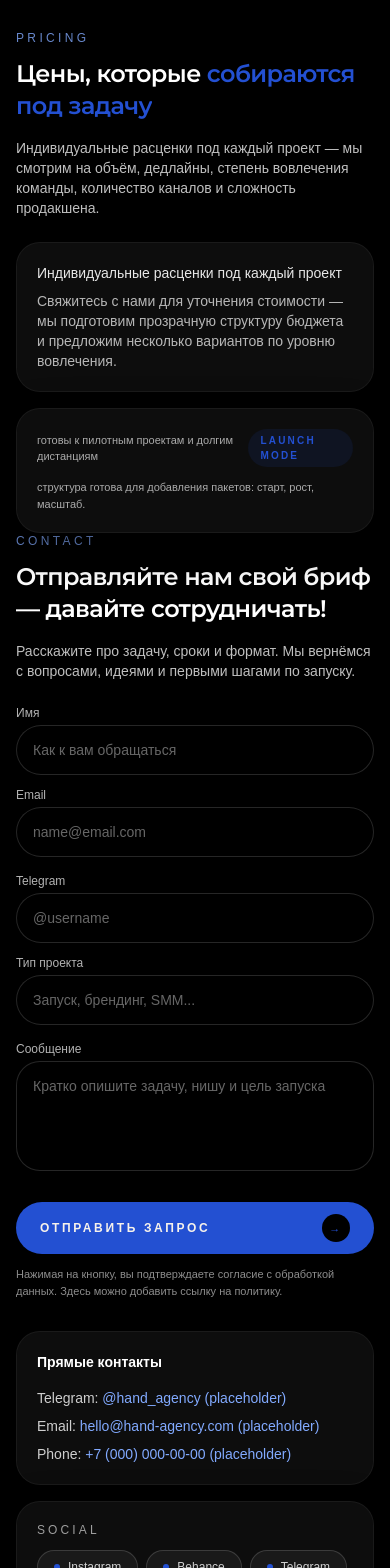
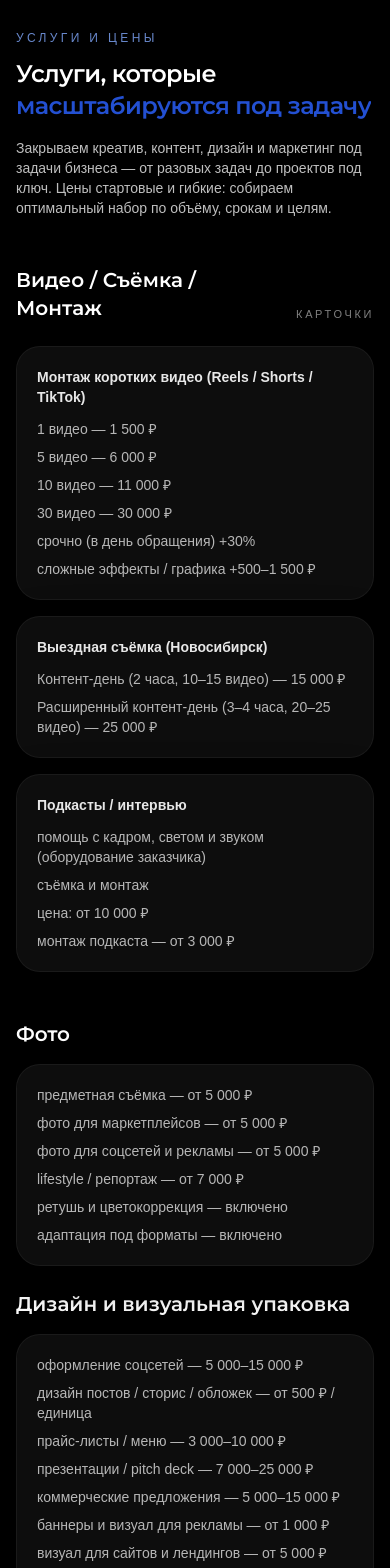
Before and after one commit to 11qq-ksa/hand-landing, a Next.js app: page / in a window 390 px wide. Shown: the part 5140-6708 px from the top of the page. Built offline with nearby package versions, Linux system fonts and the light colour scheme; a web font is replaced by a local one.

Commit message:
Prices block rebuilt

```diff
--- a/src/app/page.tsx
+++ b/src/app/page.tsx
@@ -432,53 +432,179 @@ export default function Page() {
           aria-labelledby="pricing-title"
           className="section-padding py-18 md:py-24 bg-black"
         >
-          <div className="max-width">
+          <div className="max-width space-y-12">
             <motion.div
               initial={{ opacity: 0, y: 40 }}
               animate={pricingVisible ? { opacity: 1, y: 0 } : {}}
               transition={{ duration: 0.6, ease: "easeOut" }}
-              className="grid gap-6 md:grid-cols-[minmax(0,1.1fr)_minmax(0,1fr)] items-start"
+              className="space-y-6"
             >
               <div>
                 <p className="text-xs uppercase tracking-[0.28em] text-hand-blueLight/80 mb-3">
-                  pricing
+                  услуги и цены
                 </p>
                 <h2
                   id="pricing-title"
                   className="text-2xl sm:text-3xl md:text-4xl font-display font-semibold tracking-tight mb-4"
                 >
-                  Цены, которые{" "}
+                  Услуги, которые{" "}
                   <span className="bg-gradient-to-r from-hand-red to-hand-blueDeep bg-clip-text text-transparent">
-                    собираются под задачу
+                    масштабируются под задачу
                   </span>
                 </h2>
-                <p className="text-sm sm:text-base text-white/75 max-w-xl">
-                  Индивидуальные расценки под каждый проект — мы смотрим на объём, дедлайны, степень
-                  вовлечения команды, количество каналов и сложность продакшена.
+                <p className="text-sm sm:text-base text-white/75 max-w-3xl">
+                  Закрываем креатив, контент, дизайн и маркетинг под задачи бизнеса — от разовых
+                  задач до проектов под ключ. Цены стартовые и гибкие: собираем оптимальный набор по
+                  объёму, срокам и целям.
                 </p>
               </div>
+            </motion.div>
 
-              <div className="space-y-4">
+            <div className="space-y-6">
+              <div className="flex items-end justify-between gap-4">
+                <h3 className="text-xl sm:text-2xl font-display font-semibold">Видео / Съёмка / Монтаж</h3>
+                <span className="text-[11px] uppercase tracking-[0.24em] text-white/50">карточки</span>
+              </div>
+              <div className="grid gap-4 md:grid-cols-3">
                 <div className="glass-panel rounded-3xl p-5 sm:p-6">
-                  <p className="text-sm sm:text-base font-medium text-white/90 mb-2">
-                    Индивидуальные расценки под каждый проект
+                  <p className="text-sm sm:text-base font-semibold text-white/90 mb-3">
+                    Монтаж коротких видео (Reels / Shorts / TikTok)
                   </p>
-                  <p className="text-sm text-white/70">
-                    Свяжитесь с нами для уточнения стоимости — мы подготовим прозрачную структуру бюджета
-                    и предложим несколько вариантов по уровню вовлечения.
+                  <ul className="space-y-2 text-sm text-white/70">
+                    <li>1 видео — 1 500 ₽</li>
+                    <li>5 видео — 6 000 ₽</li>
+                    <li>10 видео — 11 000 ₽</li>
+                    <li>30 видео — 30 000 ₽</li>
+                    <li>срочно (в день обращения) +30%</li>
+                    <li>сложные эффекты / графика +500–1 500 ₽</li>
+                  </ul>
+                </div>
+                <div className="glass-panel rounded-3xl p-5 sm:p-6">
+                  <p className="text-sm sm:text-base font-semibold text-white/90 mb-3">
+                    Выездная съёмка (Новосибирск)
                   </p>
+                  <ul className="space-y-2 text-sm text-white/70">
+                    <li>Контент-день (2 часа, 10–15 видео) — 15 000 ₽</li>
+                    <li>Расширенный контент-день (3–4 часа, 20–25 видео) — 25 000 ₽</li>
+                  </ul>
                 </div>
-                <div className="glass-panel rounded-3xl p-5 sm:p-6 flex flex-col gap-3 text-[11px] text-white/65">
-                  <div className="flex items-center justify-between">
-                    <span>готовы к пилотным проектам и долгим дистанциям</span>
-                    <span className="inline-flex items-center gap-1 rounded-full bg-hand-red/10 px-3 py-1 text-[10px] font-semibold uppercase tracking-[0.22em] text-hand-red">
-                      launch mode
-                    </span>
-                  </div>
-                  <span>структура готова для добавления пакетов: старт, рост, масштаб.</span>
+                <div className="glass-panel rounded-3xl p-5 sm:p-6">
+                  <p className="text-sm sm:text-base font-semibold text-white/90 mb-3">
+                    Подкасты / интервью
+                  </p>
+                  <ul className="space-y-2 text-sm text-white/70">
+                    <li>помощь с кадром, светом и звуком (оборудование заказчика)</li>
+                    <li>съёмка и монтаж</li>
+                    <li>цена: от 10 000 ₽</li>
+                    <li>монтаж подкаста — от 3 000 ₽</li>
+                  </ul>
                 </div>
               </div>
-            </motion.div>
+            </div>
+
+            <div className="grid gap-6 lg:grid-cols-[minmax(0,1.1fr)_minmax(0,0.9fr)]">
+              <div className="space-y-4">
+                <h3 className="text-xl sm:text-2xl font-display font-semibold">Фото</h3>
+                <div className="glass-panel rounded-3xl p-5 sm:p-6">
+                  <ul className="space-y-2 text-sm text-white/70">
+                    <li>предметная съёмка — от 5 000 ₽</li>
+                    <li>фото для маркетплейсов — от 5 000 ₽</li>
+                    <li>фото для соцсетей и рекламы — от 5 000 ₽</li>
+                    <li>lifestyle / репортаж — от 7 000 ₽</li>
+                    <li>ретушь и цветокоррекция — включено</li>
+                    <li>адаптация под форматы — включено</li>
+                  </ul>
+                </div>
+              </div>
+              <div className="space-y-4">
+                <h3 className="text-xl sm:text-2xl font-display font-semibold">Дизайн и визуальная упаковка</h3>
+                <div className="glass-panel rounded-3xl p-5 sm:p-6">
+                  <ul className="space-y-2 text-sm text-white/70">
+                    <li>оформление соцсетей — 5 000–15 000 ₽</li>
+                    <li>дизайн постов / сторис / обложек — от 500 ₽ / единица</li>
+                    <li>прайс-листы / меню — 3 000–10 000 ₽</li>
+                    <li>презентации / pitch deck — 7 000–25 000 ₽</li>
+                    <li>коммерческие предложения — 5 000–15 000 ₽</li>
+                    <li>баннеры и визуал для рекламы — от 1 000 ₽</li>
+                    <li>визуал для сайтов и лендингов — от 5 000 ₽</li>
+                    <li>базовая айдентика (мини бренд-пак) — 15 000–30 000 ₽</li>
+                  </ul>
+                </div>
+              </div>
+            </div>
+
+            <div className="grid gap-6 lg:grid-cols-2">
+              <div className="space-y-4">
+                <h3 className="text-xl sm:text-2xl font-display font-semibold">Тексты и контент</h3>
+                <div className="glass-panel rounded-3xl p-5 sm:p-6">
+                  <ul className="space-y-2 text-sm text-white/70">
+                    <li>тексты для соцсетей — от 3 000 ₽</li>
+                    <li>сценарии Reels / видео — 2 000 ₽</li>
+                    <li>продающие описания — 3 000–7 000 ₽</li>
+                    <li>тексты для сайтов / лендингов — 7 000–25 000 ₽</li>
+                    <li>тексты для маркетплейсов — от 3 000 ₽</li>
+                    <li>ресерч + написание контента — от 5 000 ₽</li>
+                    <li>редактура и улучшение текстов — от 2 000 ₽</li>
+                  </ul>
+                </div>
+              </div>
+              <div className="space-y-4">
+                <h3 className="text-xl sm:text-2xl font-display font-semibold">Креатив и маркетинг</h3>
+                <div className="glass-panel rounded-3xl p-5 sm:p-6">
+                  <ul className="space-y-2 text-sm text-white/70">
+                    <li>генерация идей и креативных концепций — от 5 000 ₽</li>
+                    <li>контент-стратегия — 10 000–30 000 ₽</li>
+                    <li>идеи для запусков и рекламных кампаний — от 7 000 ₽</li>
+                    <li>анализ конкурентов — от 5 000 ₽</li>
+                    <li>консультация (60 минут) — 5 000 ₽</li>
+                  </ul>
+                </div>
+              </div>
+            </div>
+
+            <div className="space-y-4">
+              <h3 className="text-xl sm:text-2xl font-display font-semibold">Пакеты и проекты под ключ</h3>
+              <div className="grid gap-4 md:grid-cols-2">
+                <div className="glass-panel rounded-3xl p-5 sm:p-6">
+                  <p className="text-sm sm:text-base font-semibold text-white/90 mb-2">
+                    Месячный контент + упаковка
+                  </p>
+                  <p className="text-sm text-white/70 mb-3">Видео + дизайн + тексты</p>
+                  <p className="text-sm text-white/85">Цена: 50 000–80 000 ₽</p>
+                </div>
+                <div className="glass-panel rounded-3xl p-5 sm:p-6">
+                  <p className="text-sm sm:text-base font-semibold text-white/90 mb-2">
+                    Контент + маркетинг + рост
+                  </p>
+                  <ul className="space-y-1 text-sm text-white/70 mb-3">
+                    <li>стратегия</li>
+                    <li>продакшен</li>
+                    <li>идеи и аналитика</li>
+                  </ul>
+                  <p className="text-sm text-white/85">Цена: 70 000–300 000 ₽</p>
+                </div>
+              </div>
+            </div>
+
+            <div className="glass-panel rounded-3xl p-6 sm:p-7 flex flex-col gap-4 md:flex-row md:items-center md:justify-between">
+              <div className="space-y-2">
+                <p className="text-sm sm:text-base font-medium text-white/90">
+                  Можно начать с небольшой задачи и масштабироваться.
+                </p>
+                <p className="text-sm text-white/70">
+                  Стоимость зависит от объёма и целей проекта.
+                </p>
+              </div>
+              <button
+                onClick={() => {
+                  const el = document.getElementById("contact");
+                  el?.scrollIntoView({ behavior: "smooth", block: "start" });
+                }}
+                className="inline-flex items-center justify-between rounded-full bg-white text-black px-5 py-3 text-xs sm:text-sm font-semibold uppercase tracking-[0.22em] hover:bg-white/90 focus-visible:outline-none focus-visible:ring-2 focus-visible:ring-white/60"
+              >
+                Обсудить проект
+              </button>
+            </div>
           </div>
         </section>
 
```
